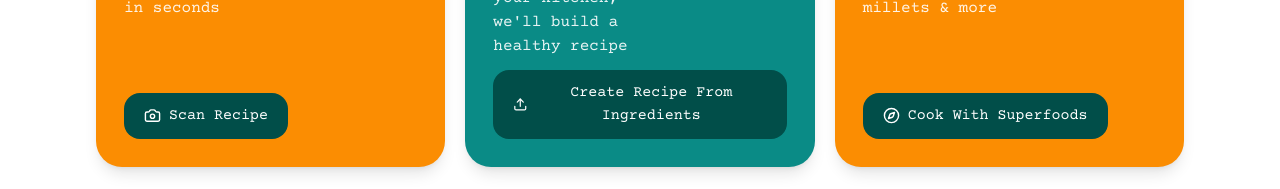
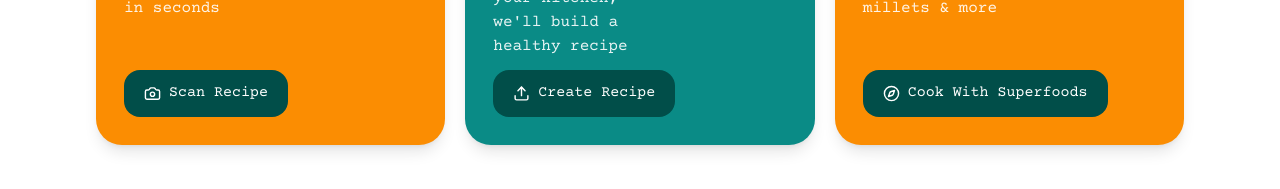
Before and after one commit to productincubr/recipe-ai, a React (Vite) app in the folder recipe-ai/: page / in a window 1280 px wide. Shown: the part 733-922 px from the top of the page. Built offline with nearby package versions, Linux system fonts and the light colour scheme; no server answers.

Commit message:
update design

```diff
--- a/recipe-ai/src/components/ContinueCookingSection/ContinueCookingSection.jsx
+++ b/recipe-ai/src/components/ContinueCookingSection/ContinueCookingSection.jsx
@@ -61,6 +61,8 @@ export default function ContinueCookingSection() {
         <button
           onClick={() => navigate("/history")}
           className="
+          shrink-0
+          whitespace-nowrap
           rounded-full
           border
           border-[#E5E5E5]
--- a/recipe-ai/src/components/FeatureCards/FeatureCard.jsx
+++ b/recipe-ai/src/components/FeatureCards/FeatureCard.jsx
@@ -87,6 +87,7 @@ export default function FeatureCard({
           w-fit
           items-center
           gap-2
+          whitespace-nowrap
           rounded-xl
           bg-[#014E49]
           px-5
--- a/recipe-ai/src/components/FeatureCards/FeatureCards.jsx
+++ b/recipe-ai/src/components/FeatureCards/FeatureCards.jsx
@@ -33,7 +33,7 @@ const CARDS = [
     id: "ingredients",
     title: "Create From Ingredients",
     description: "Tell us what's in your kitchen, we'll build a healthy recipe",
-    cta: "Create Recipe From Ingredients",
+    cta: "Create Recipe",
     icon: Upload,
     bg: "#0A8B86",
     image:
```
